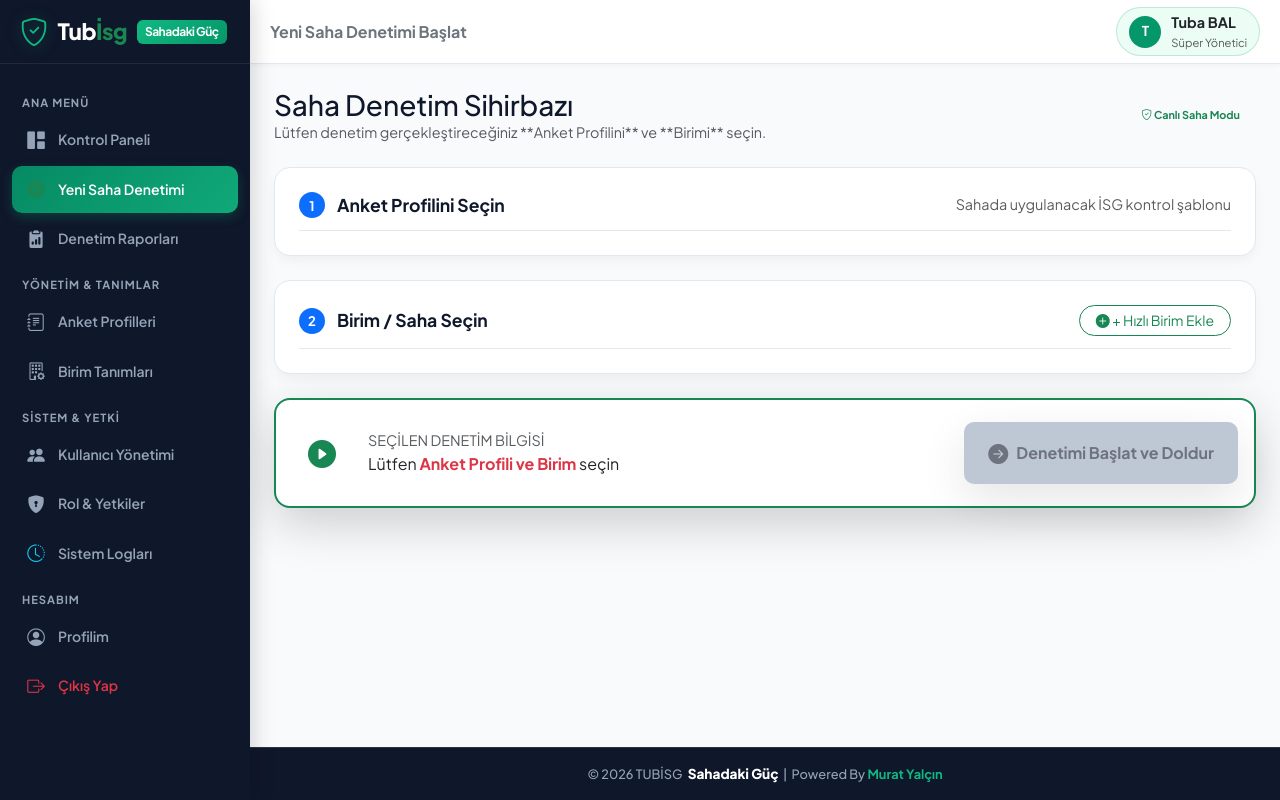
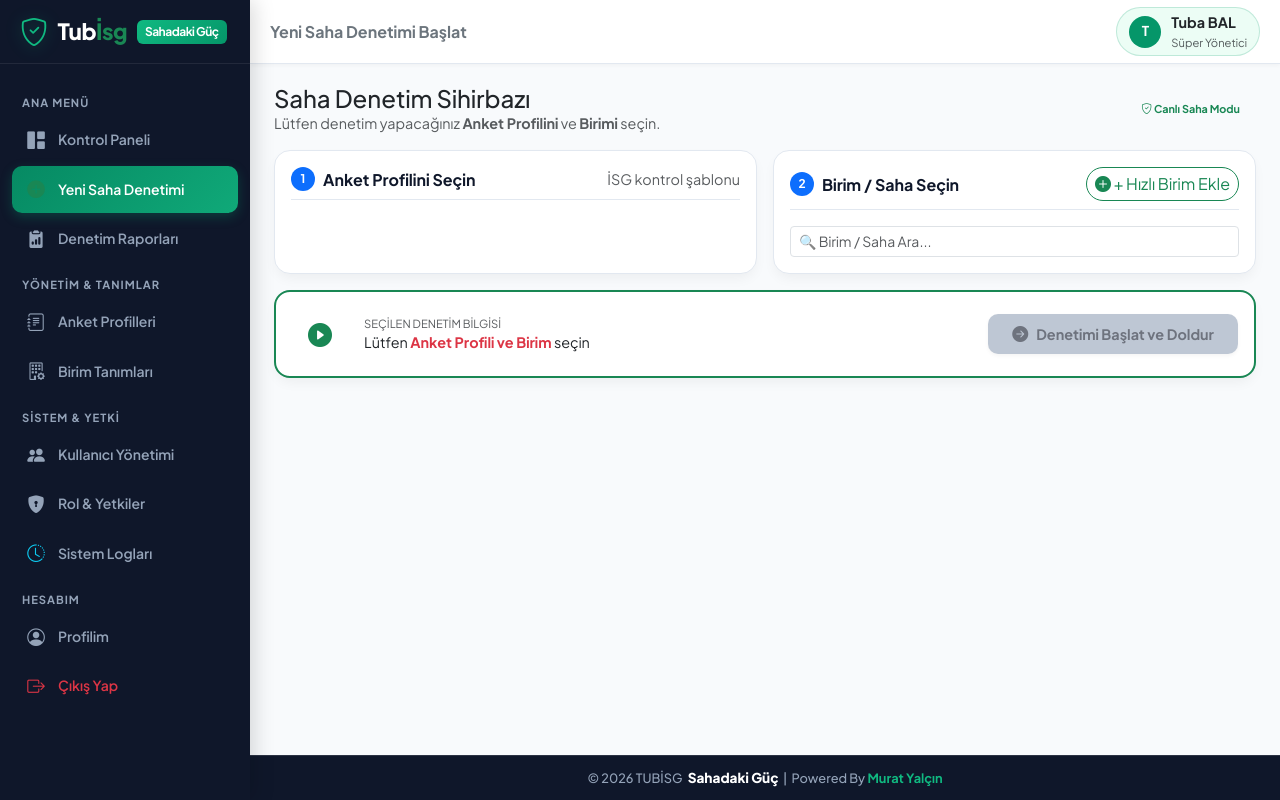
Before and after one commit to muratveb/tubisg, a PHP site: page /audit_new.php in a window 1280 px wide. Run offline with PHP 8.4, Linux system fonts and the light colour scheme; a user stored in the database is signed in; data comes from the database, SQL or seed files in the repository; data that the repository does not hold is empty.

Commit message:
feat: compact 2-column audit wizard with live search & desktop footer layout fix

```diff
--- a/assets/css/style.css
+++ b/assets/css/style.css
@@ -42,6 +42,10 @@
 }
 
 /* Base Styles */
+html, body {
+  height: 100%;
+}
+
 * {
   box-sizing: border-box;
   margin: 0;
@@ -199,12 +203,13 @@ body {
   text-align: center;
 }
 
-/* Main Content Area */
+/* Main Content Area (Flex Layout for Sticky Footer Anchoring) */
 .main-content {
   flex: 1;
   margin-left: 0;
   display: flex;
   flex-direction: column;
+  min-height: 100vh;
   min-width: 0;
 }
 
@@ -258,12 +263,12 @@ body {
   max-width: 1200px;
   margin: 0 auto;
   width: 100%;
-  flex: 1;
+  flex: 1 0 auto; /* Pushes global footer bar down */
 }
 
 @media (min-width: 768px) {
   .page-container {
-    padding: 24px 24px;
+    padding: 20px 24px;
   }
 }
 
@@ -280,8 +285,8 @@ body {
 
 @media (min-width: 768px) {
   .custom-card {
-    padding: 24px;
-    margin-bottom: 24px;
+    padding: 20px 24px;
+    margin-bottom: 20px;
   }
 }
 
@@ -289,13 +294,13 @@ body {
   display: flex;
   align-items: center;
   justify-content: space-between;
-  margin-bottom: 16px;
-  padding-bottom: 12px;
+  margin-bottom: 14px;
+  padding-bottom: 10px;
   border-bottom: 1px solid var(--card-border);
 }
 
 .custom-card-title {
-  font-size: 1.1rem;
+  font-size: 1rem;
   font-weight: 700;
   color: var(--text-main);
   display: flex;
@@ -317,32 +322,31 @@ body {
   background: #ffffff;
   border: 2px solid #e2e8f0;
   border-radius: var(--radius-md);
-  padding: 16px;
+  padding: 12px 14px;
   cursor: pointer;
   position: relative;
   transition: all 0.25s cubic-bezier(0.4, 0, 0.2, 1);
-  height: 100%;
   user-select: none;
 }
 
 .wizard-select-card:hover {
   border-color: #10b981;
   transform: translateY(-2px);
-  box-shadow: 0 8px 16px rgba(5, 150, 105, 0.1);
+  box-shadow: 0 6px 14px rgba(5, 150, 105, 0.1);
 }
 
 .wizard-select-card.selected {
   border-color: #059669;
   background: #ecfdf5;
-  box-shadow: 0 8px 20px rgba(5, 150, 105, 0.18);
+  box-shadow: 0 6px 16px rgba(5, 150, 105, 0.18);
 }
 
 .wizard-card-check {
   position: absolute;
-  top: 12px;
-  right: 12px;
+  top: 10px;
+  right: 10px;
   color: #059669;
-  font-size: 1.25rem;
+  font-size: 1.1rem;
   opacity: 0;
   transform: scale(0.5);
   transition: all 0.2s cubic-bezier(0.4, 0, 0.2, 1);
@@ -623,21 +627,23 @@ body {
   box-shadow: none;
 }
 
-/* Natural Bottom Footer Bar (Sayfa En Altında Kaydırılarak Görünür) */
+/* Global Footer Bar (Masaüstünde Görünümün En Altına Otomatik Çakılan Yapı) */
 .global-footer-bar {
+  margin-top: auto;
   position: relative;
-  margin-top: 40px;
   width: 100%;
   background: #0f172a;
   color: #94a3b8;
-  padding: 16px 20px;
+  padding: 12px 20px;
   text-align: center;
   font-size: 0.8rem;
   font-weight: 500;
   border-top: 1px solid rgba(255, 255, 255, 0.12);
+  z-index: 90;
+  flex-shrink: 0;
 }
 
-/* Mobilde alt navigasyon barı için ek alt boşluk */
+/* Mobilde alt gezinti barı için ek alt boşluk */
 @media (max-width: 991.98px) {
   .global-footer-bar {
     margin-bottom: 60px;
--- a/audit_new.php
+++ b/audit_new.php
@@ -1,6 +1,6 @@
 <?php
 /**
- * Tubİsg - Modern Saha Denetimi Başlatma Ekranı (Görsel Sihirbaz)
+ * Tubİsg - Modern Saha Denetimi Başlatma Ekranı (Kompakt Sihirbaz)
  */
 require_once __DIR__ . '/includes/auth.php';
 require_permission('audit_conduct');
@@ -28,43 +28,44 @@ include __DIR__ . '/includes/header.php';
 ?>
 
 <!-- Üst Başlık & Rehber -->
-<div class="d-flex flex-column flex-md-row align-items-md-center justify-content-between gap-3 mb-4">
+<div class="d-flex align-items-center justify-content-between gap-3 mb-3">
   <div>
-    <h3 class="fw-extrabold m-0">Saha Denetim Sihirbazı</h3>
-    <p class="text-muted fs-7 m-0">Lütfen denetim gerçekleştireceğiniz **Anket Profilini** ve **Birimi** seçin.</p>
+    <h4 class="fw-extrabold text-dark m-0">Saha Denetim Sihirbazı</h4>
+    <p class="text-muted fs-8 m-0">Lütfen denetim yapacağınız <strong>Anket Profilini</strong> ve <strong>Birimi</strong> seçin.</p>
   </div>
-  <div class="d-flex gap-2">
   <span class="badge bg-success-light text-success font-weight-bold px-3 py-2 rounded-pill fs-8">
     <i class="bi bi-shield-check"></i> Canlı Saha Modu
   </span>
 </div>
-</div>
 
 <form method="GET" action="audit_fill.php" id="startAuditWizardForm">
 
-  <!-- ADIM 1: Görsel Anket Profili Seçim Kartları -->
-  <div class="custom-card mb-4">
-    <div class="custom-card-header">
-      <h5 class="custom-card-title m-0">
-        <span class="badge bg-primary rounded-circle me-1" style="width:26px; height:26px; display:inline-flex; align-items:center; justify-content:center;">1</span>
+  <div class="row g-3 mb-3">
+
+    <!-- ADIM 1: Anket Profili Seçim Kartları (Kompakt Sütun) -->
+    <div class="col-12 col-lg-6">
+      <div class="custom-card h-100 mb-0 p-3">
+        <div class="custom-card-header mb-3 pb-2">
+          <h6 class="custom-card-title m-0 fs-7">
+            <span class="badge bg-primary rounded-circle" style="width:24px; height:24px; display:inline-flex; align-items:center; justify-content:center;">1</span>
             Anket Profilini Seçin
-      </h5>
-      <span class="text-muted fs-8">Sahada uygulanacak İSG kontrol şablonu</span>
+          </h6>
+          <span class="text-muted fs-8">İSG kontrol şablonu</span>
         </div>
 
         <input type="hidden" name="template_id" id="selectedTemplateInput" value="<?php echo $selectedTemplateId > 0 ? $selectedTemplateId : ''; ?>" required>
 
-    <div class="row g-3" id="templateCardsContainer">
+        <div class="row g-2" id="templateCardsContainer">
           <?php foreach ($templates as $tpl): ?>
             <?php $isSelected = ($selectedTemplateId == $tpl['id']); ?>
-        <div class="col-12 col-md-6 col-lg-4">
-          <div class="wizard-select-card template-card <?php echo $isSelected ? 'selected' : ''; ?>" data-id="<?php echo $tpl['id']; ?>">
-            <div class="d-flex align-items-center justify-content-between mb-2">
-              <span class="badge bg-primary-light text-primary font-weight-bold"><?php echo htmlspecialchars($tpl['category']); ?></span>
-              <span class="badge bg-light text-dark border"><i class="bi bi-list-task"></i> <?php echo $tpl['question_count']; ?> Soru</span>
+            <div class="col-12">
+              <div class="wizard-select-card template-card p-2 px-3 <?php echo $isSelected ? 'selected' : ''; ?>" data-id="<?php echo $tpl['id']; ?>">
+                <div class="d-flex align-items-center justify-content-between mb-1">
+                  <span class="badge bg-primary-light text-primary font-weight-bold fs-8" style="font-size:0.7rem;"><?php echo htmlspecialchars($tpl['category']); ?></span>
+                  <span class="badge bg-light text-dark border fs-8" style="font-size:0.7rem;"><i class="bi bi-list-task"></i> <?php echo $tpl['question_count']; ?> Soru</span>
                 </div>
-            <h6 class="fw-extrabold text-dark mb-1 wizard-card-title"><?php echo htmlspecialchars($tpl['title']); ?></h6>
-            <p class="text-muted fs-8 mb-0 wizard-card-desc"><?php echo htmlspecialchars($tpl['description'] ?? 'Özelleştirilmiş saha denetim soruları ve puanlama kurgusu.'); ?></p>
+                <h6 class="fw-bold text-dark m-0 wizard-card-title fs-7"><?php echo htmlspecialchars($tpl['title']); ?></h6>
+                <p class="text-muted fs-8 m-0 text-truncate wizard-card-desc" style="font-size:0.75rem;"><?php echo htmlspecialchars($tpl['description'] ?? 'Saha risk denetim anket profili.'); ?></p>
 
                 <div class="wizard-card-check">
                   <i class="bi bi-check-circle-fill"></i>
@@ -74,34 +75,41 @@ include __DIR__ . '/includes/header.php';
           <?php endforeach; ?>
         </div>
       </div>
+    </div>
 
-  <!-- ADIM 2: Görsel Birim / Saha Seçim Kartları & Hızlı Ekleme -->
-  <div class="custom-card mb-4">
-    <div class="custom-card-header">
-      <h5 class="custom-card-title m-0">
-        <span class="badge bg-primary rounded-circle me-1" style="width:26px; height:26px; display:inline-flex; align-items:center; justify-content:center;">2</span>
+    <!-- ADIM 2: Birim / Saha Seçim Kartları (Kompakt Sütun) -->
+    <div class="col-12 col-lg-6">
+      <div class="custom-card h-100 mb-0 p-3">
+        <div class="custom-card-header mb-3 pb-2">
+          <h6 class="custom-card-title m-0 fs-7">
+            <span class="badge bg-primary rounded-circle" style="width:24px; height:24px; display:inline-flex; align-items:center; justify-content:center;">2</span>
             Birim / Saha Seçin
-      </h5>
+          </h6>
 
           <?php if (has_permission('units_manage')): ?>
-        <button type="button" class="btn btn-sm btn-outline-success font-weight-bold rounded-pill px-3" data-bs-toggle="modal" data-bs-target="#quickUnitModal">
+            <button type="button" class="btn btn-xs btn-outline-success font-weight-bold rounded-pill px-2 py-1 fs-8" data-bs-toggle="modal" data-bs-target="#quickUnitModal">
               <i class="bi bi-plus-circle-fill"></i> + Hızlı Birim Ekle
             </button>
           <?php endif; ?>
         </div>
 
+        <!-- Hızlı Arama Kutusu -->
+        <div class="mb-2">
+          <input type="text" id="unitSearchInput" class="form-control form-control-sm fs-8" placeholder="🔍 Birim / Saha Ara...">
+        </div>
+
         <input type="hidden" name="unit_id" id="selectedUnitInput" value="<?php echo $selectedUnitId > 0 ? $selectedUnitId : ''; ?>" required>
 
-    <div class="row g-3" id="unitCardsContainer">
+        <div class="row g-2" id="unitCardsContainer" style="max-height: 380px; overflow-y: auto;">
           <?php foreach ($units as $u): ?>
             <?php $isSelected = ($selectedUnitId == $u['id']); ?>
-        <div class="col-12 col-sm-6 col-md-4 col-lg-3">
-          <div class="wizard-select-card unit-card <?php echo $isSelected ? 'selected' : ''; ?>" data-id="<?php echo $u['id']; ?>">
+            <div class="col-12 col-sm-6 unit-card-wrapper" data-name="<?php echo mb_strtolower($u['unit_name'], 'UTF-8'); ?>">
+              <div class="wizard-select-card unit-card p-2 px-3 <?php echo $isSelected ? 'selected' : ''; ?>" data-id="<?php echo $u['id']; ?>">
                 <div class="d-flex align-items-center gap-2 mb-1">
-              <i class="bi bi-building text-success fs-5"></i>
-              <h6 class="fw-bold text-dark m-0 wizard-card-title"><?php echo htmlspecialchars($u['unit_name']); ?></h6>
+                  <i class="bi bi-building text-success fs-6"></i>
+                  <h6 class="fw-bold text-dark m-0 wizard-card-title fs-7 text-truncate"><?php echo htmlspecialchars($u['unit_name']); ?></h6>
                 </div>
-            <p class="text-muted fs-8 m-0 wizard-card-desc"><?php echo htmlspecialchars($u['description'] ?? 'Kayıtlı saha birimi.'); ?></p>
+                <p class="text-muted fs-8 m-0 wizard-card-desc text-truncate" style="font-size:0.75rem;"><?php echo htmlspecialchars($u['description'] ?? 'Kayıtlı birim.'); ?></p>
 
                 <div class="wizard-card-check">
                   <i class="bi bi-check-circle-fill"></i>
@@ -111,23 +119,26 @@ include __DIR__ . '/includes/header.php';
           <?php endforeach; ?>
         </div>
       </div>
+    </div>
 
-  <!-- ADIM 3: Denetimi Başlat Alt Barı -->
-  <div class="custom-card bg-white p-3 shadow-lg border-2 border-success d-flex flex-column flex-md-row align-items-md-center justify-content-between gap-3 mb-5">
+  </div>
+
+  <!-- ADIM 3: Denetimi Başlat Alt İşlem Barı -->
+  <div class="custom-card bg-white p-3 shadow-md border-2 border-success d-flex flex-column flex-sm-row align-items-sm-center justify-content-between gap-3 mb-4">
     <div class="d-flex align-items-center gap-3">
-      <div class="p-3 bg-success-light text-success rounded-circle">
-        <i class="bi bi-play-circle-fill fs-3"></i>
+      <div class="p-2 px-3 bg-success-light text-success rounded-circle">
+        <i class="bi bi-play-circle-fill fs-4"></i>
       </div>
       <div>
-        <div class="fs-8 text-muted text-uppercase font-weight-bold">SEÇİLEN DENETİM BİLGİSİ</div>
-        <div class="fw-extrabold text-dark fs-6" id="wizardSelectionSummary">
+        <div class="fs-8 text-muted text-uppercase font-weight-bold" style="font-size:0.7rem;">SEÇİLEN DENETİM BİLGİSİ</div>
+        <div class="fw-extrabold text-dark fs-7" id="wizardSelectionSummary">
           Lütfen yukarıdan Anket Profili ve Birim seçin
         </div>
       </div>
     </div>
 
-    <button type="submit" id="startAuditSubmitBtn" class="btn btn-primary-custom py-3 px-4 font-weight-bold fs-6 disabled shadow-lg">
-      <i class="bi bi-arrow-right-circle-fill fs-5"></i> Denetimi Başlat ve Doldur
+    <button type="submit" id="startAuditSubmitBtn" class="btn btn-primary-custom py-2 px-4 font-weight-bold fs-7 disabled shadow-sm text-nowrap">
+      <i class="bi bi-arrow-right-circle-fill fs-6"></i> Denetimi Başlat ve Doldur
     </button>
   </div>
 
@@ -140,22 +151,22 @@ include __DIR__ . '/includes/header.php';
     <div class="modal-content">
       <form id="quickUnitForm">
         <div class="modal-header">
-          <h5 class="modal-title fw-bold"><i class="bi bi-building-add text-success"></i> Hızlı Birim Tanımla</h5>
+          <h5 class="modal-title fw-bold fs-6"><i class="bi bi-building-add text-success"></i> Hızlı Birim Tanımla</h5>
           <button type="button" class="btn-close" data-bs-dismiss="modal"></button>
         </div>
         <div class="modal-body">
           <div class="mb-3">
-            <label class="form-label fw-bold">Birim / Departman Adı</label>
+            <label class="form-label fw-bold fs-7">Birim / Departman Adı</label>
             <input type="text" name="unit_name" class="form-control" placeholder="Örn: Faturalama Birimi" required>
           </div>
           <div class="mb-3">
-            <label class="form-label fw-bold">Açıklama (Opsiyonel)</label>
+            <label class="form-label fw-bold fs-7">Açıklama (Opsiyonel)</label>
             <textarea name="description" class="form-control" rows="2" placeholder="Birim konumu veya detaylı bilgi..."></textarea>
           </div>
         </div>
         <div class="modal-footer">
-          <button type="button" class="btn btn-secondary" data-bs-dismiss="modal">Vazgeç</button>
-          <button type="submit" class="btn btn-success">Ekle ve Seç</button>
+          <button type="button" class="btn btn-secondary btn-sm" data-bs-dismiss="modal">Vazgeç</button>
+          <button type="submit" class="btn btn-success btn-sm">Ekle ve Seç</button>
         </div>
       </form>
     </div>
@@ -163,4 +174,25 @@ include __DIR__ . '/includes/header.php';
 </div>
 <?php endif; ?>
 
+<script>
+// Birim Arama İnteraktif Filtreleme
+document.addEventListener('DOMContentLoaded', function() {
+  const searchInput = document.getElementById('unitSearchInput');
+  if (searchInput) {
+    searchInput.addEventListener('input', function() {
+      const q = this.value.toLowerCase().trim();
+      const wrappers = document.querySelectorAll('.unit-card-wrapper');
+      wrappers.forEach(w => {
+        const name = w.dataset.name || '';
+        if (name.includes(q)) {
+          w.style.display = '';
+        } else {
+          w.style.display = 'none';
+        }
+      });
+    });
+  }
+});
+</script>
+
 <?php include __DIR__ . '/includes/footer.php'; ?>
```
Also changed, not shown: DEVELOPMENT_LOG.md (+9 -9 lines). Lines whose indentation alone changed are shown as unchanged.
